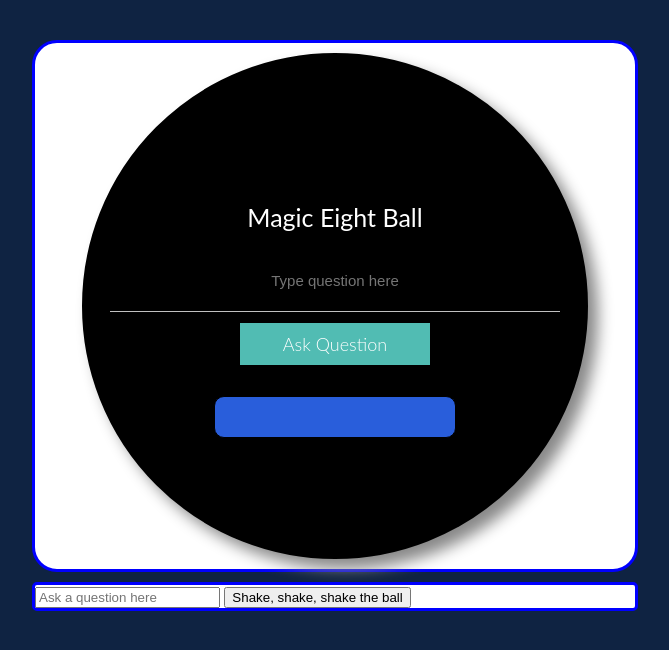
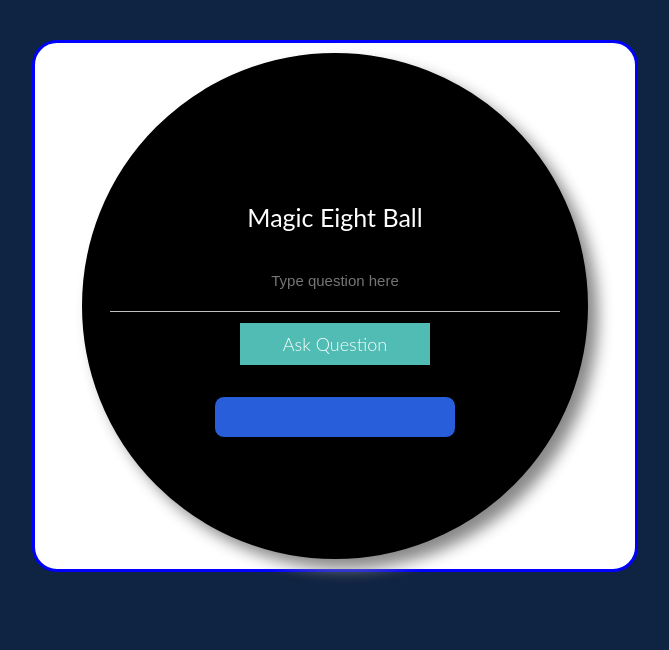
Before and after one commit to ranaki/DPL_Magic_Eight_Ball, a plain HTML site: page index.html in a window 1280 px wide. Shown: the whole page, without its empty margins (305-974 px from the left). Drawn offline with Linux system fonts and the light colour scheme.

Commit message:
remove comments

```diff
--- a/index.html
+++ b/index.html
@@ -20,19 +20,14 @@
                 </div>
                 <div class="question-button-div" onclick="getQuestion()">
                     <h3>Ask Question<h3>
-                    <!--<button class="question-button">Ask Question</button>-->
                 </div>
                 <div class="ball-answers">
                     <p id="answer-p"></p>
                 </div>
             </div>
         </section>
-        <section class="question-container">
+        <section class="history-container">
             <div class="grid">
-                <form>
-                    <input type="text" name="question" value="" placeholder="Ask a question here">
-                    <input type="button" value="Shake, shake, shake the ball"></button>
-                </form>
             </div>
         </section>
         <script src="assets/js/main.js"> </script>
```
Also changed, not shown: assets/js/main.js (+0 -7 lines).
